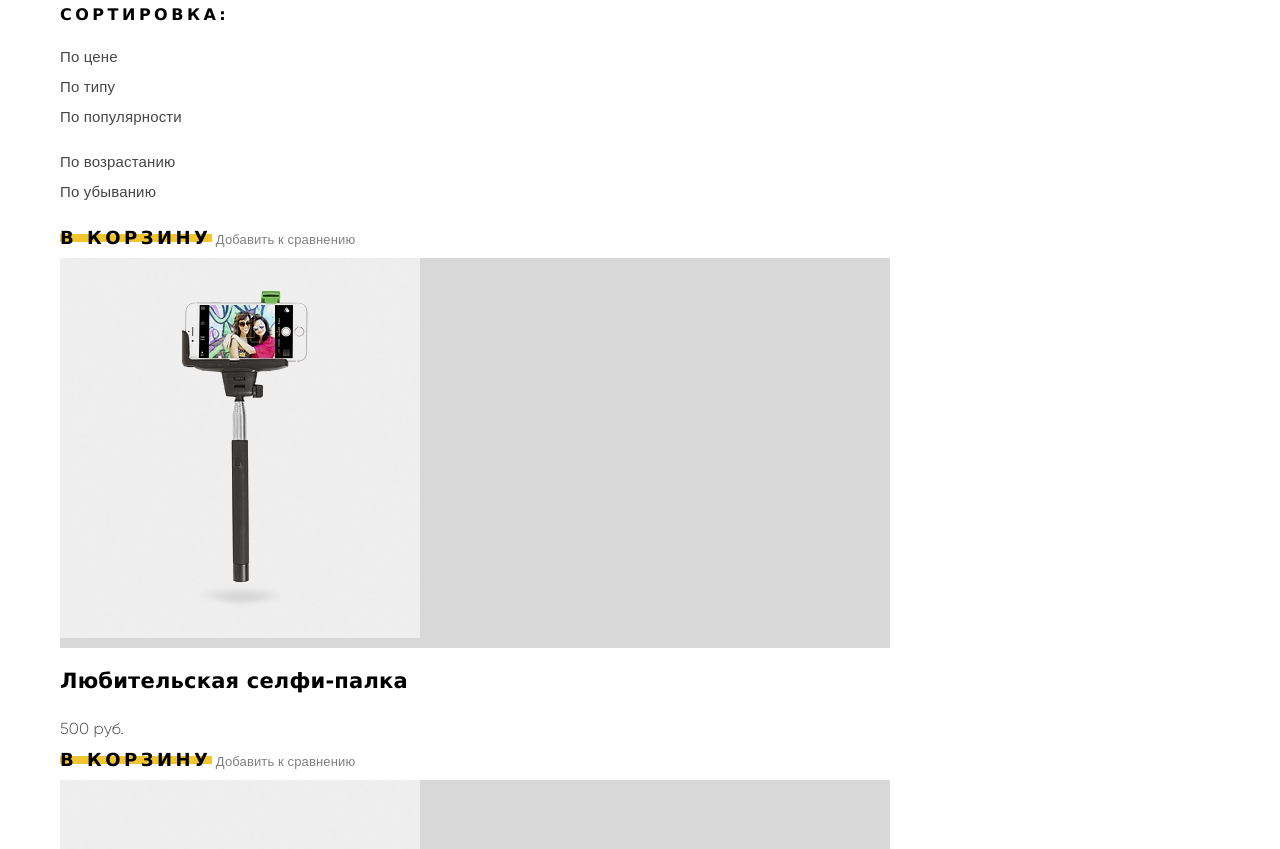
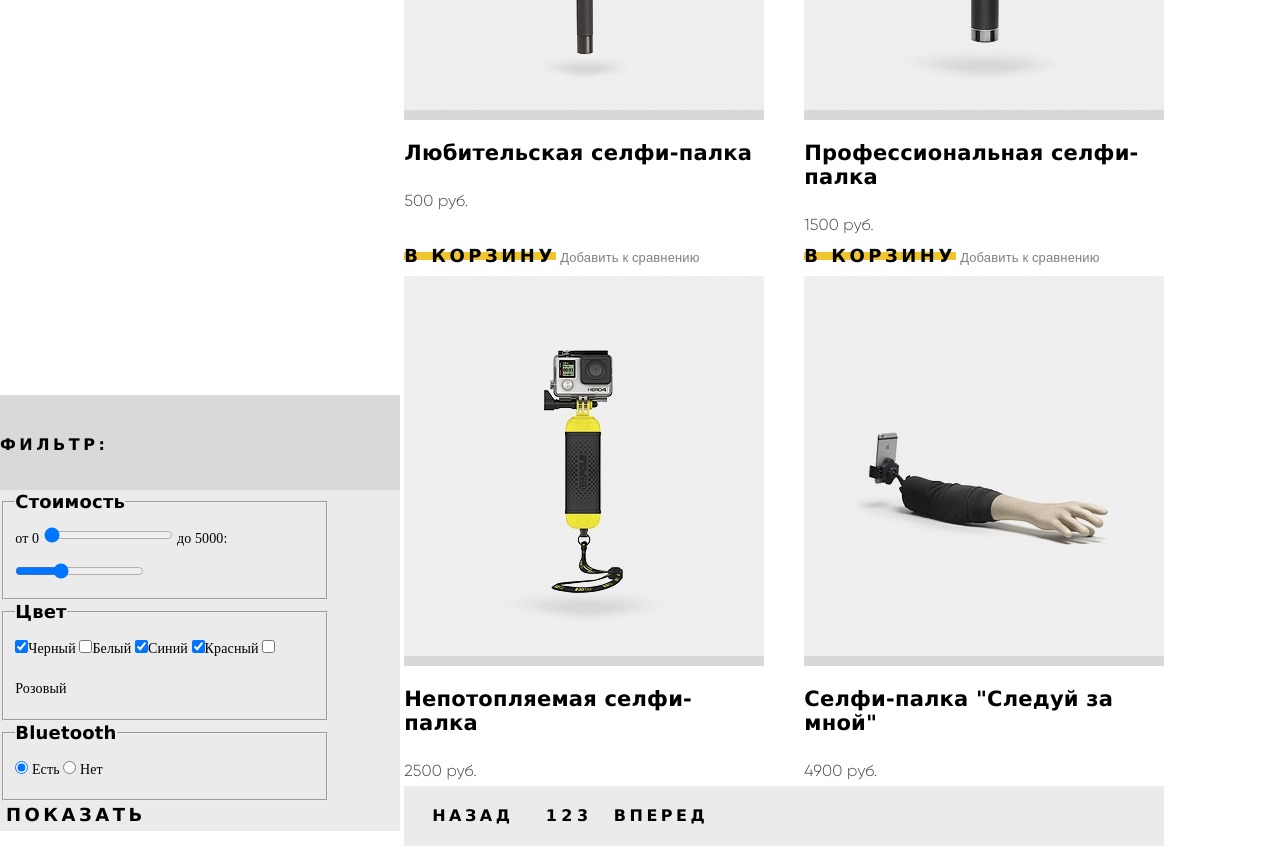
Before and after one commit to vi-nastya/690889-device-25, a plain HTML site: page catalog.html in a window 1280 px wide. Shown: the part 1086-1935 px from the top of the page. Drawn offline with Linux system fonts and the light colour scheme; a web font is replaced by a local one.

Commit message:
Added separate containers for each section

```diff
--- a/catalog.html
+++ b/catalog.html
@@ -63,9 +63,12 @@
             Моноподы для селфи
           </li>
         </ul>
-
+      </div>
       <section class="filters">
-          <h2>Фильтр:</h2>
+        <div class="filters-header-container">
+          <h2 class="filters-header">Фильтр:</h2>
+        </div>
+        <div class="filters-inner">
           <form
             class="filter-form"
             action="https://echo.htmlacademy.ru"
@@ -134,6 +137,7 @@
             </fieldset>
             <button type="submit" class="button">Показать</button>
           </form>
+        </div>
       </section>
 
       <div class="catalog-right-column">
@@ -255,7 +259,6 @@
           </div>
         </section>
       </div>
-      </div>
     </main>
 
     <footer class="footer">
--- a/css/style.css
+++ b/css/style.css
@@ -31,7 +31,7 @@ body {
 
 .container {
   width: 1160px;
-  margin: auto;
+  margin: 0 auto;
   padding: 0;
 }
 
@@ -494,9 +494,27 @@ a.info-navigation-current:hover::before {
 }
 
 .filters {
-  background-color: #e5e5e5;
+  background-color: #ebebeb;
+  padding: 0;
+  margin: 0;
+  display: inline-block;
+}
+
+.filters-inner {
   width: 330px;
   margin: 0;
+  padding-right: 70px;
+}
+
+.filters-header-container {
+  margin: 0;
+  height: 70px;
+  background-color: #d9d9d9;
+  padding-top: 25px;
+}
+
+.filters-header {
+  margin-left: 0;
 }
 
 .filters legend {
@@ -517,16 +535,45 @@ a.info-navigation-current:hover::before {
 }
 
 .catalog-right-column {
-  width: 830px;
   margin: 0;
+  padding: 0;
+  padding-bottom: 60px;
+  display: inline-block;
 }
 
-.sorting ul {
+.sorting {
+  background-color: #ebebeb;
+  height: 70px;
+}
+
+.sorting-param-list,
+.sorting-order-list {
   list-style: none;
   padding: 0;
+  display: flex;
+}
+
+.sorting-order-list {
+  width: 40px;
+}
+
+.sorting-param {
+  margin-right: 25px;
 }
 
 /* Catalog items */
+.catalog-list {
+  display: flex;
+  flex-direction: row;
+  flex-wrap: wrap;
+  justify-content: space-between;
+  width: 760px;
+}
+
+.catalog-item {
+  width: 360px;
+}
+
 .catalog-item-actions a {
   text-decoration: none;
 }
```
Also changed, not shown: index.html (+14 -4 lines). Lines whose indentation alone changed are shown as unchanged.
